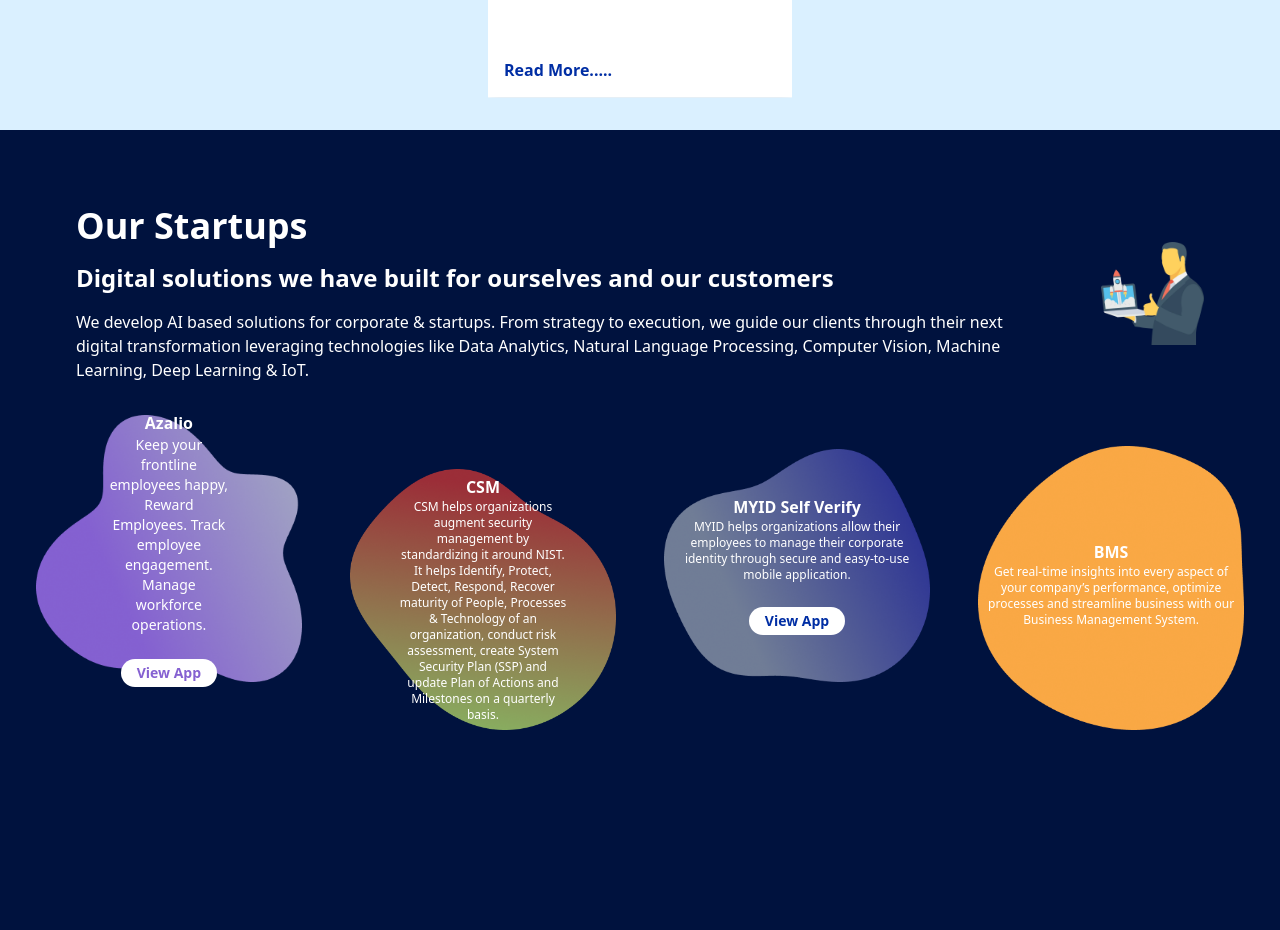
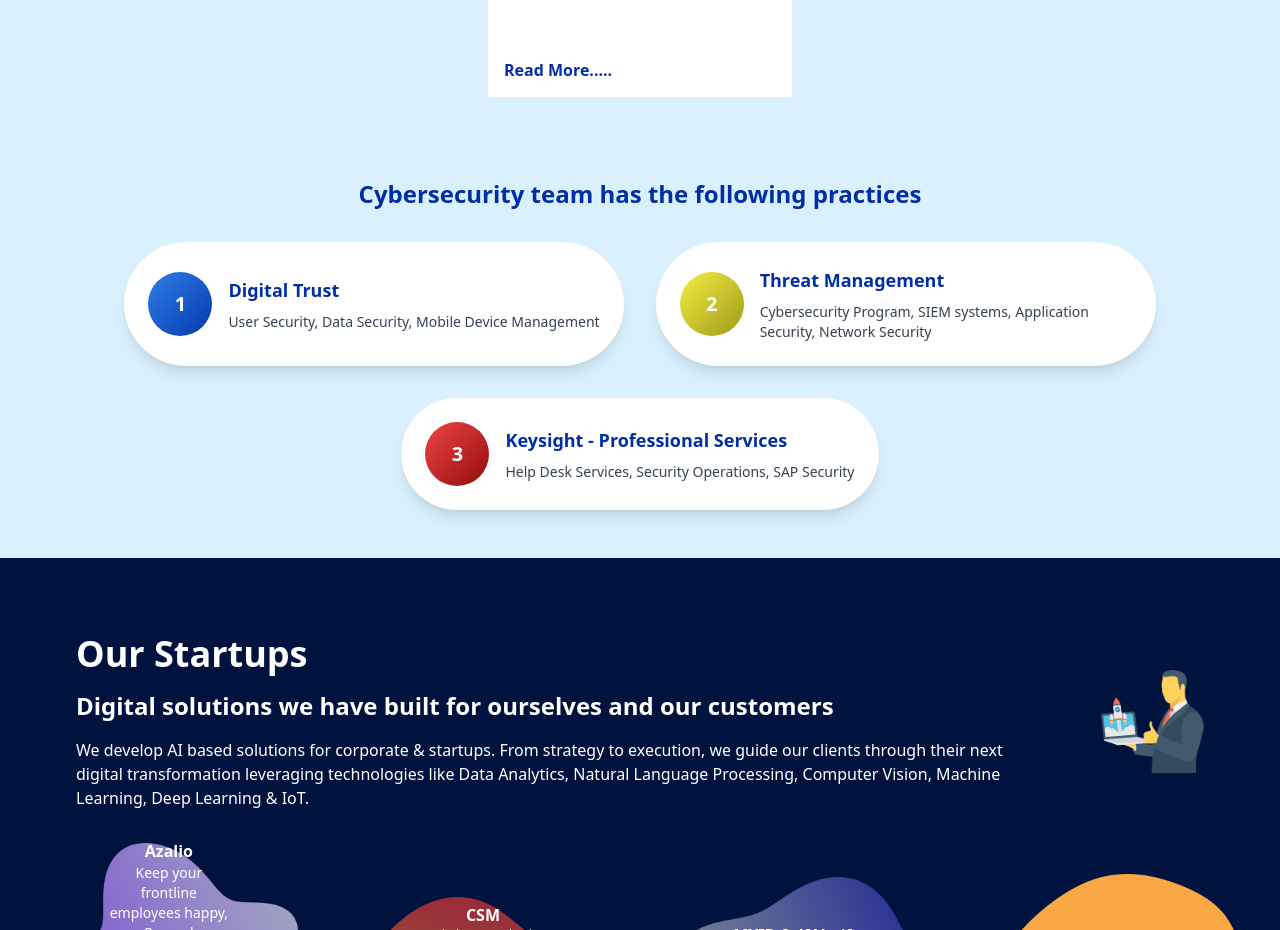
Before and after one commit to rsq-codequeen/SPS-web-project, a React (Vite) app in the folder SPS-web/: page / in a window 1280 px wide. Shown: the part 1940-2870 px from the top of the page. Built offline with nearby package versions, Linux system fonts and the light colour scheme.

Commit message:
imported the component bestpractices

```diff
--- a/SPS-web/src/Sections/MainDomainSection.jsx
+++ b/SPS-web/src/Sections/MainDomainSection.jsx
@@ -1,5 +1,6 @@
 import { useState } from 'react';
 import DomainsInfo from '../components/domainsInfo'; // The content component
+import BestPractices from '../components/BestPractices'; // The best practices component
 import ButtonsBg from './buttonsbg'; // The buttons component
 import data from '../data/domainsdata';
 
@@ -25,6 +26,11 @@
                 data={data}
                 activeDomain={activeDomain}
             />
+
+            {/* 5. Pass the active state to the best practices component */}
+            <BestPractices
+                activeDomain={activeDomain}
+            />
         </div>
     );
 };
```
